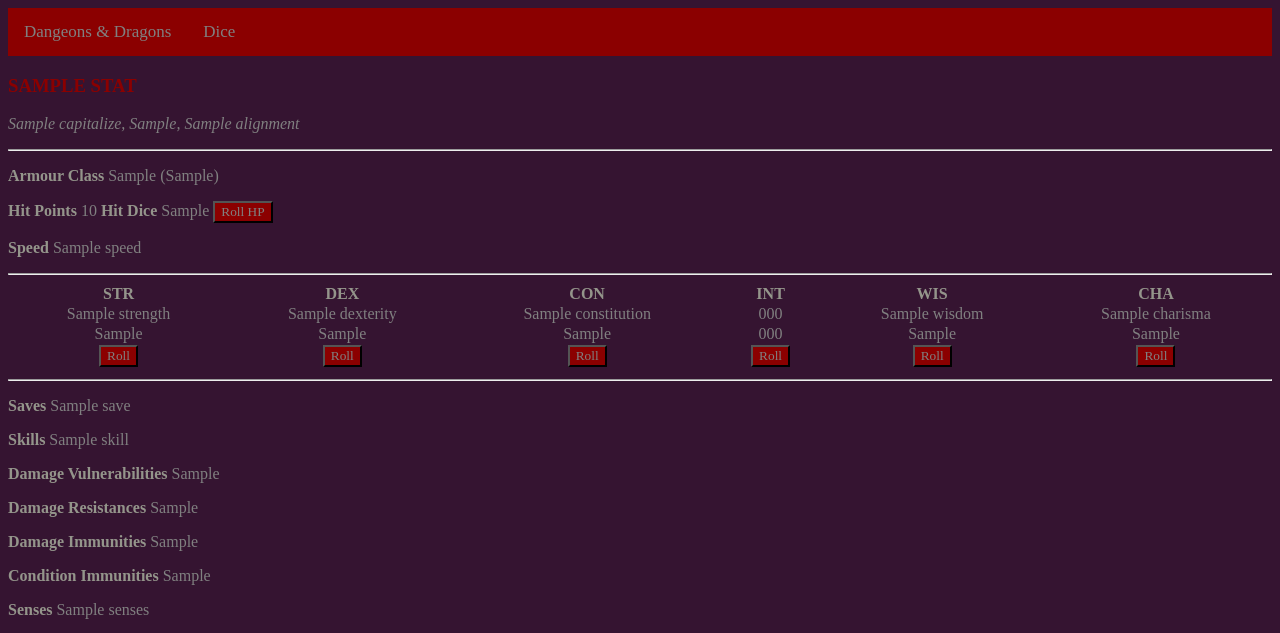
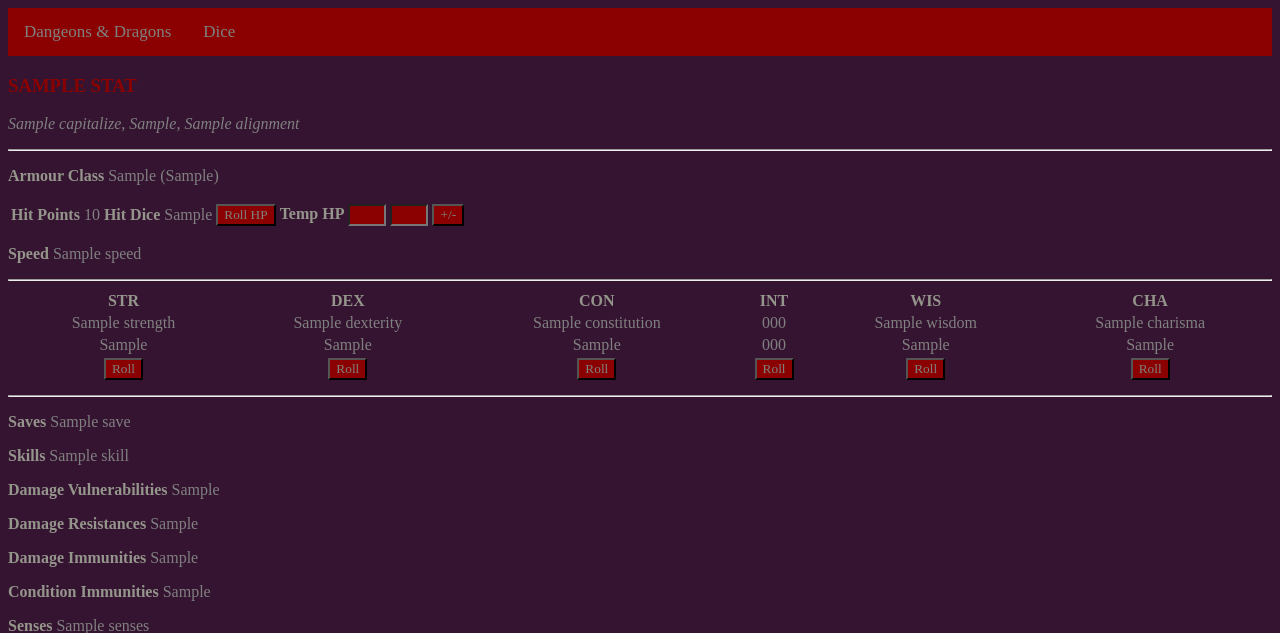
Before and after one commit to Macavitymadcap/DnD, a Flask app: template templates/statblock.html in a window 1280 px wide. Shown: the top 633 px of the page. Run offline with Flask 2, Linux system fonts and the light colour scheme; the template is opened without the code that fills it: most values are stand-ins (such as "Sample title", 1, 10 or a date in 2020); some web fonts are replaced.

Commit message:
corrected button functions

```diff
--- a/Static/statblock.css
+++ b/Static/statblock.css
@@ -6,7 +6,17 @@
     color: #8B0000;
     font-family: "Aclonica", serif
 }
-
+input {
+    background-color: #8B0000;
+    color: grey;
+    font-family: "Philosopher", serif;
+}
+input[type='number']{
+    width: 30px;
+}
+#damage_heal {
+    display: inline-block;
+}
 #name {
     color: #94958B
 }
@@ -16,13 +26,10 @@
     font-family: "Philospher", serif
 }
 
-table {
-    width: 100%
-}
-
-td, th {
+.abilities_table {
+    width: 100%;
     text-align: center;
-    padding: 0px 10px
+    padding: 0px 5px
 }
 
 button {
--- a/templates/statblock.html
+++ b/templates/statblock.html
@@ -25,6 +25,9 @@
         function chaRoll() {
             document.getElementById("chaDropdown").classList.toggle("show");
         }
+        function damageHeal() {
+            document.getElementById("damDropdown").classList.toggle("show");
+        }
         // Close a dropdown if the user clicks outside of it
         window.onclick = function(event) {
         if (!event.target.matches('.dropbtn')) {
@@ -45,10 +48,26 @@
     <p><i>{{stats['size'].capitalize()}}, {{stats['monster_type']}}, {{stats['alignment']}}</i></p>
     <hr>
     <p><b id="name">Armour Class</b> {{stats['armour_class']}} ({{stats['armour_type']}})</p>
-    <p><b id="name">Hit Points</b> <span id="hit_points">{{stats['average_hp']}}</span> <b id="name">Hit Dice</b> <span id="hit_dice">{{stats['hit_dice']}}</span> <button onclick="document.getElementById('hit_points').innerHTML = rollString(document.getElementById('hit_dice').innerHTML)">Roll HP</button></p>
+    <p><table class="hp_table">
+        <tr>
+            <td><b id="name">Hit Points</b> <span id="hit_points">{{stats['average_hp']}}</span></td>
+            <td><b id="name">Hit Dice</b> <span id="hit_dice">{{stats['hit_dice']}}</span></td>
+            <td><button onclick="document.getElementById('hit_points').innerHTML = rollString(document.getElementById('hit_dice').innerHTML)">Roll HP</button></td>
+            <td><b id="name">Temp HP</b> <input type="number"></td>
+            <td><input type="number" id="mod_hp">
+                <div class="dropdown" id="damage_heal">
+                    <button onclick="damageHeal()" class="dropbtn">+/-</button>
+                    <div id="damDropdown" class="dropdown-content">
+                        <button onclick="document.getElementById('hit_points').innerHTML = parseInt(document.getElementById('hit_points').innerHTML) + parseInt(document.getElementById('mod_hp').value)">Heal</button>
+                        <button onclick="document.getElementById('hit_points').innerHTML = parseInt(document.getElementById('hit_points').innerHTML) - parseInt(document.getElementById('mod_hp').value)">Damage</button>
+                    </div>
+                </div>
+            </td>
+        </tr>
+    </table></p>
     <p><b id="name">Speed</b> {{stats['speed']}}</p>
     <hr>
-    <table>
+    <table class="abilities_table">
         <tr>
             <th id="name">STR</th>
             <th id="name">DEX</th>
@@ -141,7 +160,7 @@
     </table>
     <hr>
     {% if stats['saves'] != None %}
-        <p><b id="name">Saves</b> {{stats['saves']|join(", ")}}</p id="name">
+        <p><b id="name">Saves</b> {{stats['saves']|join(", ")}}</p>
     {% endif %}
     {% if stats['skills'] != None %}
         <p><b id="name">Skills</b> {{stats['skills']|join(", ")}}</p>
```
Lines whose indentation alone changed are shown as unchanged.
